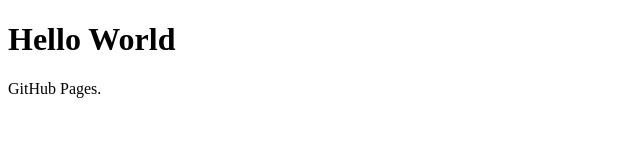
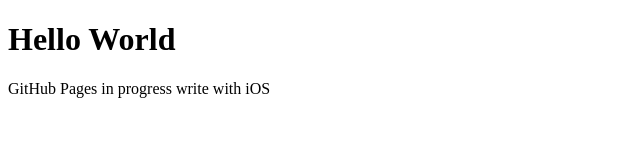
Before and after one commit to julux/julux.github.io, a plain HTML site: page index.html in a window 1280 px wide. Shown: the whole page, without its empty margins (0-640 px from the left). Drawn offline with Linux system fonts and the light colour scheme.

Commit message:
test write with iOS

```diff
--- a/index.html
+++ b/index.html
@@ -2,6 +2,6 @@
 <html>
 <body>
 <h1>Hello World</h1>
-<p>GitHub Pages.</p>
+<p>GitHub Pages in progress write with iOS</p>
 </body>
 </html>
```
